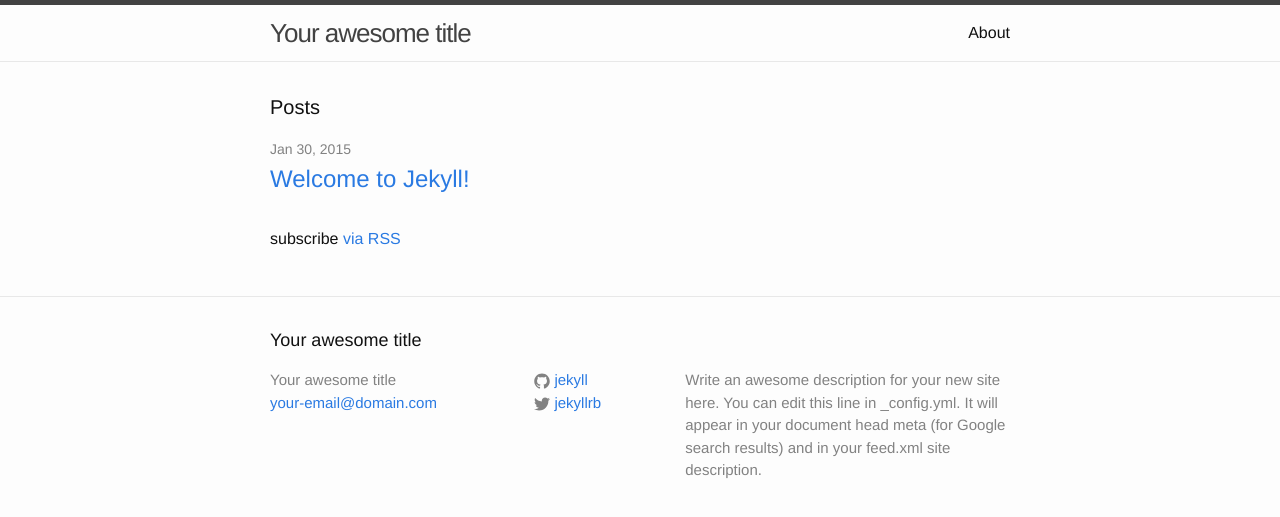
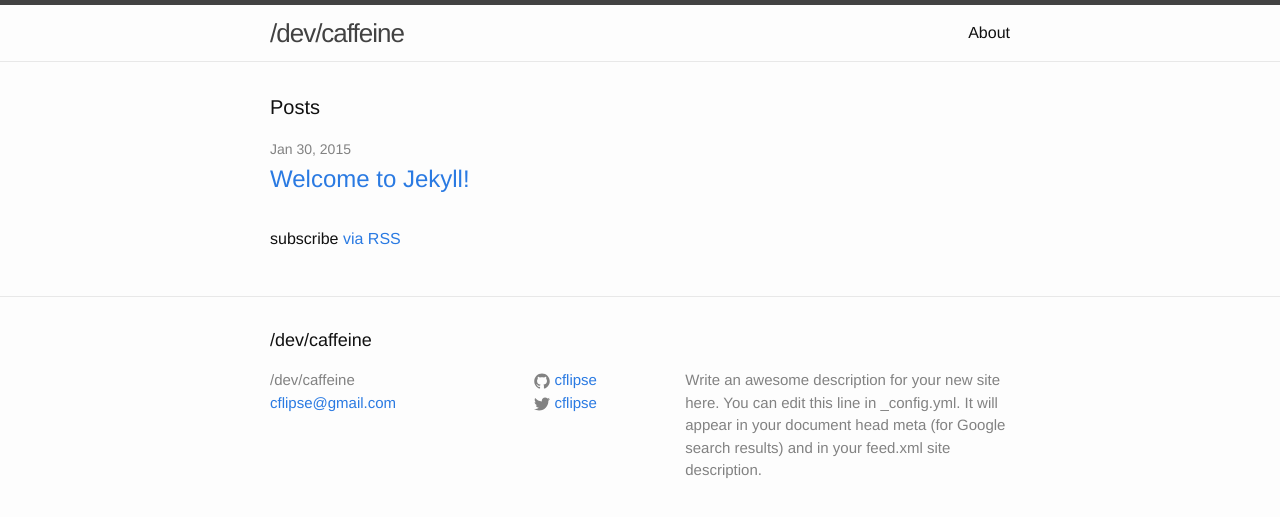
Before and after one commit to cflipse/devcaffeine, a Jekyll site: the page built from index.html, in a window 1280 px wide. Shown: the top 517 px of the page. Built offline with Jekyll 4.4.1, drawn with Linux system fonts in a browser that asks for light colours.

Commit message:
update with local branding

```diff
--- a/_config.yml
+++ b/_config.yml
@@ -1,14 +1,15 @@
 # Site settings
-title: Your awesome title
-email: your-email@domain.com
+title: /dev/caffeine
+subtitle: A programmer is a biological machine for turning coffee into code
+email: cflipse@gmail.com
 description: > # this means to ignore newlines until "baseurl:"
   Write an awesome description for your new site here. You can edit this
   line in _config.yml. It will appear in your document head meta (for
   Google search results) and in your feed.xml site description.
 baseurl: "" # the subpath of your site, e.g. /blog/
-url: "http://yourdomain.com" # the base hostname & protocol for your site
-twitter_username: jekyllrb
-github_username:  jekyll
+url: "http://devcaffeine.com" # the base hostname & protocol for your site
+twitter_username: cflipse
+github_username:  cflipse
 
 # Build settings
 markdown: kramdown
```
